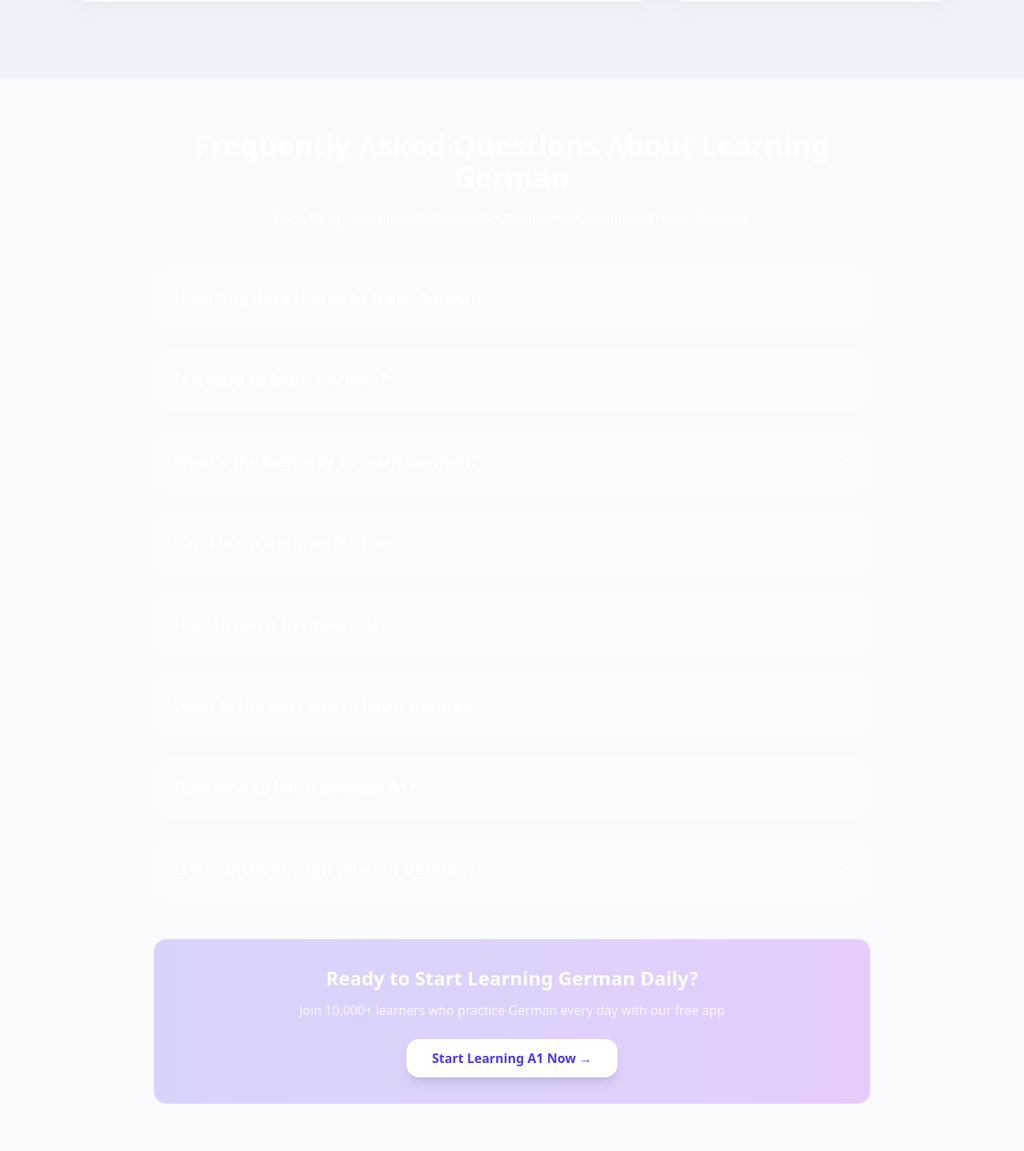
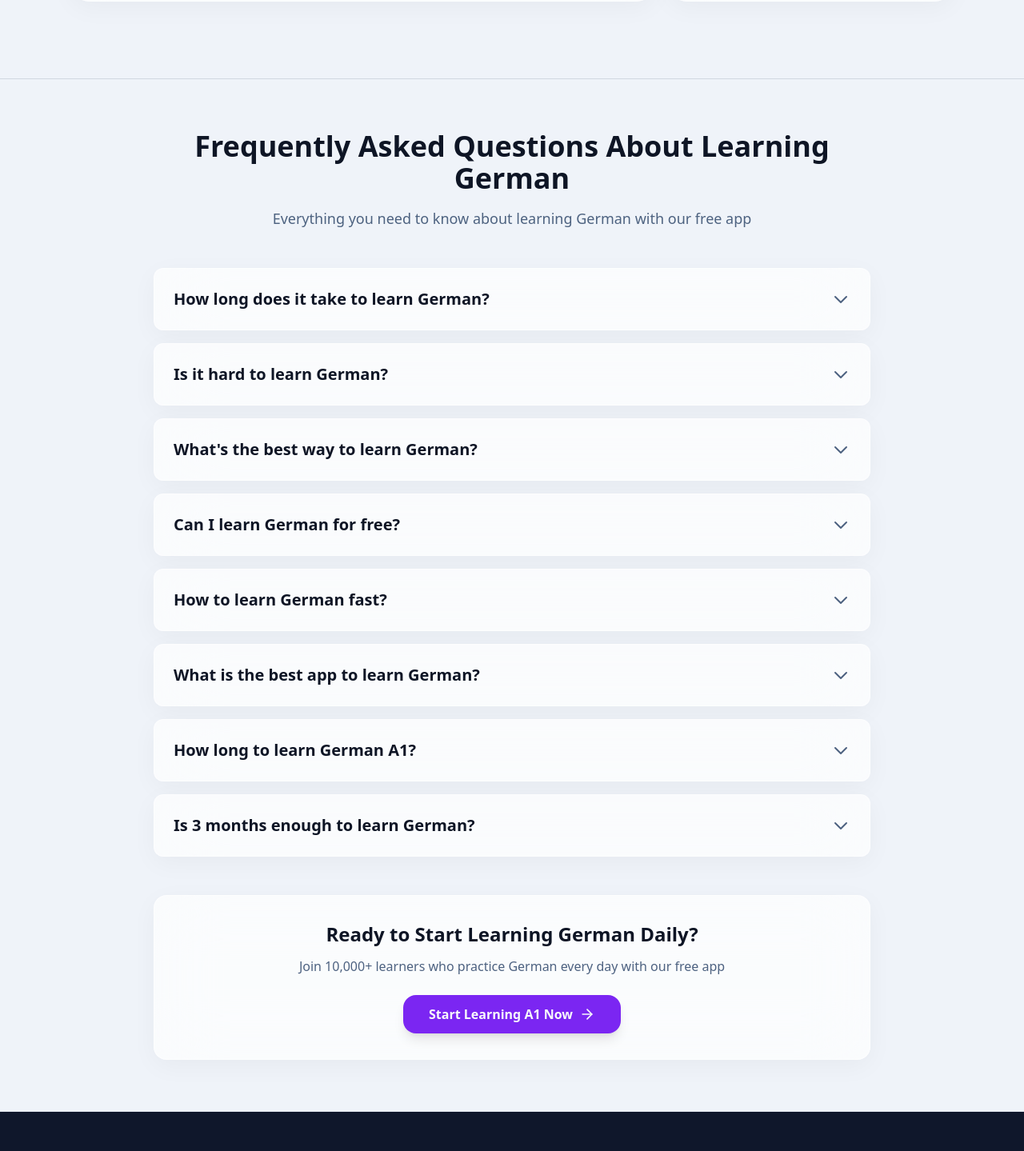
Before and after one commit to taneeshk12/GermanVocab, a Next.js app: page / in a window 1280 px wide. Shown: the part 2311-3750 px from the top of the page at 80% size. Built offline with nearby package versions, Linux system fonts and the light colour scheme; no server answers.

Commit message:
pushing seo

```diff
--- a/components/FAQSection.tsx
+++ b/components/FAQSection.tsx
@@ -1,6 +1,7 @@
 'use client';
 
 import Link from 'next/link';
+import { ArrowRight } from 'lucide-react';
 
 interface FAQ {
   question: string;
@@ -44,52 +45,52 @@ const faqs: FAQ[] = [
 
 export function FAQSection() {
   return (
-    <section className="py-16 px-4 sm:px-6 lg:px-8 bg-white/5 backdrop-blur-sm">
+    <section className="py-16 px-4 sm:px-6 lg:px-8 bg-muted/30 border-t border-border">
       <div className="max-w-4xl mx-auto">
         <div className="text-center mb-12">
-          <h2 className="text-3xl sm:text-4xl font-bold text-white mb-4">
+          <h2 className="text-3xl sm:text-4xl font-bold text-foreground mb-4">
             Frequently Asked Questions About Learning German
           </h2>
-          <p className="text-lg text-white/70">
+          <p className="text-lg text-muted-foreground">
             Everything you need to know about learning German with our free app
           </p>
         </div>
 
-        <div className="space-y-6">
+        <div className="space-y-4">
           {faqs.map((faq, index) => (
             <details
               key={index}
-              className="group bg-white/10 backdrop-blur-md rounded-xl p-6 hover:bg-white/15 transition-all duration-200 border border-white/10"
+              className="group glass-panel rounded-xl p-6 hover:shadow-lg transition-all duration-200"
             >
               <summary className="flex justify-between items-center cursor-pointer list-none">
-                <h3 className="text-lg sm:text-xl font-semibold text-white pr-4">
+                <h3 className="text-lg sm:text-xl font-semibold text-foreground pr-4">
                   {faq.question}
                 </h3>
-                <span className="text-white/60 group-open:rotate-180 transition-transform duration-200 shrink-0">
+                <span className="text-muted-foreground group-open:rotate-180 transition-transform duration-200 shrink-0">
                   <svg className="w-6 h-6" fill="none" viewBox="0 0 24 24" stroke="currentColor">
                     <path strokeLinecap="round" strokeLinejoin="round" strokeWidth={2} d="M19 9l-7 7-7-7" />
                   </svg>
                 </span>
               </summary>
-              <div className="mt-4 text-white/80 leading-relaxed">
+              <div className="mt-4 text-muted-foreground leading-relaxed">
                 {faq.answer}
               </div>
             </details>
           ))}
         </div>
 
-        <div className="mt-12 p-8 bg-linear-to-r from-indigo-600/20 to-purple-600/20 rounded-2xl border border-white/20 text-center">
-          <h3 className="text-2xl font-bold text-white mb-3">
+        <div className="mt-12 p-8 glass-panel rounded-2xl text-center">
+          <h3 className="text-2xl font-bold text-foreground mb-3">
             Ready to Start Learning German Daily?
           </h3>
-          <p className="text-white/80 mb-6">
+          <p className="text-muted-foreground mb-6">
             Join 10,000+ learners who practice German every day with our free app
           </p>
           <Link
             href="/a1"
-            className="inline-block px-8 py-3 bg-white text-indigo-600 font-semibold rounded-lg hover:bg-white/90 transition-colors duration-200 shadow-lg hover:shadow-xl"
+            className="inline-flex items-center gap-2 px-8 py-3 bg-primary text-primary-foreground font-semibold rounded-lg hover:bg-primary/90 transition-all duration-200 shadow-lg hover:shadow-xl hover:scale-105"
           >
-            Start Learning A1 Now →
+            Start Learning A1 Now <ArrowRight size={20} />
           </Link>
         </div>
       </div>
```
